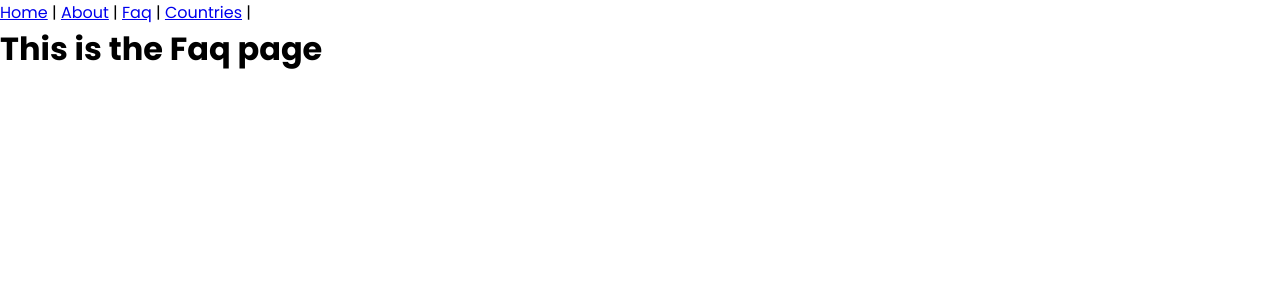
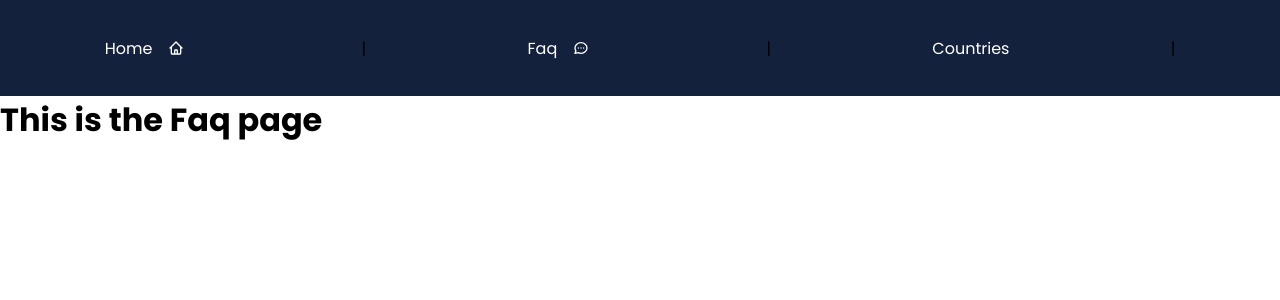
Before and after one commit to Tommydemian/vue-challenge, a Vue app: page /faq in a window 1280 px wide. Shown: the top 300 px of the page. Built offline with nearby package versions, Linux system fonts and the light colour scheme.

Commit message:
Header created, added icons components in assets dir, 2 icons added for nav links

```diff
--- a/src/App.vue
+++ b/src/App.vue
@@ -1,12 +1,26 @@
 <template>
-  <nav>
-    <router-link to="/">Home</router-link> |
-    <router-link to="/about">About</router-link> |
-    <router-link to="/faq">Faq</router-link> |
-    <router-link to="/countries">Countries</router-link> |
+  <nav class="navigation">
+    <router-link class="link" to="/">Home <HomeIcon class="nav-icon"/></router-link>  |
+    <router-link class="link" to="/faq">Faq <FaqIcon class="nav-icon"/></router-link>  |
+    <router-link class="link" to="/countries">Countries</router-link> |
   </nav>
   <router-view/>
 </template>
+
+<script>
+import HomeIcon from './assets/icons/HomeIcon.vue';
+import FaqIcon from './assets/icons/FaqIcon.vue';
+
+
+export default{
+  name: 'App',
+  components: {
+    HomeIcon,
+    FaqIcon
+  }
+
+}
+</script>
 
 <style>
 @import url('https://fonts.googleapis.com/css2?family=Poppins:wght@400;600;700&display=swap');
@@ -17,12 +31,38 @@
   --accent-clr: #fca311;
   --accent-clr-pseudo: #efac3f;
 }
-
 *{
   margin: 0;
   padding: 0;
   box-sizing: border-box;
   font-family: 'Poppins', sans-serif;
 }
+.navigation {
+  display: flex;
+  justify-content: space-around;
+  align-items: center;
+  background: var(--secondary-clr);
+  padding: 1.5em;
+}
+.link {
+  text-decoration: none;
+  display: flex;
+  align-items: center;
+  color: var(--primary-clr);
+  transition:all 0.5s;
+}
+
+.link:hover {
+  font-size: 1.5rem;
+}
+
+.nav-icon{
+  width: 1em;
+  height: 1em;
+  color: var(--primary-clr);
+  cursor: pointer;
+  margin: 1em;
+
+}
 
 </style>
--- /dev/null
+++ b/src/assets/icons/FaqIcon.vue
@@ -0,0 +1,18 @@
+<template>
+    <svg
+      xmlns="http://www.w3.org/2000/svg"
+      class="h-6 w-6"
+      fill="none"
+      viewBox="0 0 24 24"
+      stroke="currentColor"
+      stroke-width="2">
+  <path stroke-linecap="round" stroke-linejoin="round" d="M8 12h.01M12 12h.01M16 12h.01M21 12c0 4.418-4.03 8-9 8a9.863 9.863 0 01-4.255-.949L3 20l1.395-3.72C3.512 15.042 3 13.574 3 12c0-4.418 4.03-8 9-8s9 3.582 9 8z" />
+</svg>
+</template>
+
+
+<script>
+export default {
+    name: 'FaqIcon'
+}
+</script>
--- /dev/null
+++ b/src/assets/icons/HomeIcon.vue
@@ -0,0 +1,19 @@
+<template>
+<svg
+  xmlns="http://www.w3.org/2000/svg"
+  class="h-3 w-3"
+  fill="none"
+  viewBox="0 0 24 24"
+  stroke="currentColor"
+  stroke-width="2">
+  <path stroke-linecap="round" stroke-linejoin="round" d="M3 12l2-2m0 0l7-7 7 7M5 10v10a1 1 0 001 1h3m10-11l2 2m-2-2v10a1 1 0 01-1 1h-3m-6 0a1 1 0 001-1v-4a1 1 0 011-1h2a1 1 0 011 1v4a1 1 0 001 1m-6 0h6" />
+</svg>
+
+</template>
+
+
+<script>
+export default{
+  name: 'HomeIcon'
+}
+</script>
--- a/src/components/Button.vue
+++ b/src/components/Button.vue
@@ -23,6 +23,7 @@ export default defineComponent({
   border-radius:6px;
   padding: 1em 1.5em;
   margin:1em;
+  font-size:1rem;
   color: var(--alternate-text-clr);
   background-color: var(--accent-clr);
 }
--- a/src/components/InputValidations.vue
+++ b/src/components/InputValidations.vue
@@ -3,7 +3,7 @@
       <label>Email:</label>
         <input
         type="email"
-        placeholder="Enter your email please..."
+        placeholder="Enter your email direction"
         required
         maxlength="25"
         v-model="emailValue"
@@ -30,10 +30,10 @@
       v-if="numberfocused"
      />
 
-    <label>Code</label>
+    <label>Code:</label>
       <input
         type="text"
-        placeholder="enter a code using only vowels and numbers"
+        placeholder="enter a code using only vowels and numbers..."
         required
         maxlength="5"
         minlength="1"
@@ -45,10 +45,12 @@
       message="You should only enter vowels and numbers"
       v-if="codefocused"
      />
-      <Button btnText="Submit" />
+      <Button
+      type="submit"
+       btnText="Show Results" />
     </form>
 
-    <h3>your email is {{emailValue}}, you selected the number {{selectedNumber}} and your code is {{codeValue}}</h3>
+    <h3 v-if="results" class="results" >your email is {{emailValue}}, you selected the number {{selectedNumber}} and your code is {{codeValue}}</h3>
     </template>
 
 <script lang="ts" >
@@ -65,7 +67,8 @@ export default defineComponent({
       codeValue: '' as string | number,
       emailfocused: false as boolean,
       numberfocused: false as boolean,
-      codefocused: false as boolean
+      codefocused: false as boolean,
+      results: false
     }
   },
   methods:{
@@ -79,7 +82,7 @@ export default defineComponent({
           this.codefocused = true;
       },
       handleSubmit(){
-        console.info('submitted')
+        this.results = true
       }
   },
   components: {
@@ -101,6 +104,9 @@ form {
   padding: 2em;
   border: 1px solid black;
   border-radius:6px;
+}
+label {
+  font-weight: 600;
 }
 input {
     width: 80%;
@@ -130,4 +136,11 @@ input:invalid ~ span{
   display: block
 }
 
+.results{
+  text-align: center;
+  font-weight: 400;
+}
+
+
+
 </style>
--- a/src/views/HomeView.vue
+++ b/src/views/HomeView.vue
@@ -1,6 +1,5 @@
 <template>
   <div class="home">
-   <h1>Welcome to Your Vue.js + TypeScript App</h1>
    <InputValidations />
   </div>
 </template>
```
Also changed, not shown: 1 other file (tests, documents, lock files or other folders).
